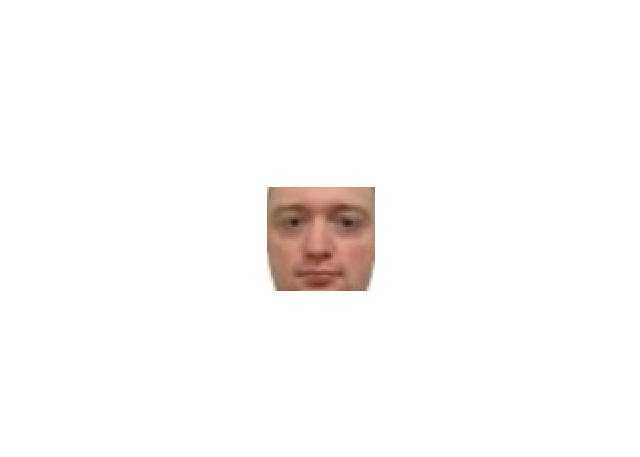
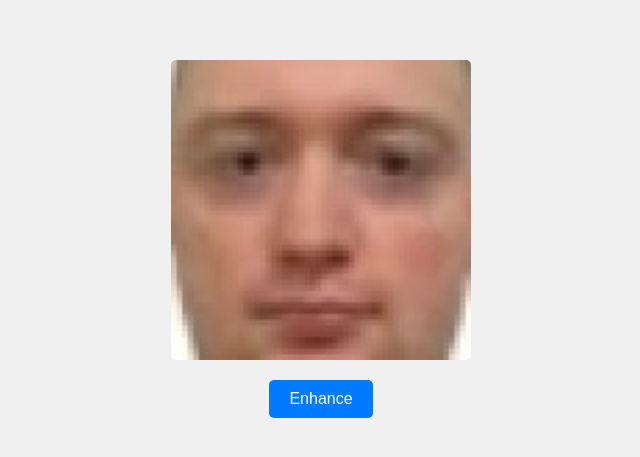
Before and after one commit to nmmatthews/nickmatt, a plain HTML site: page index.html in a window 1280 px wide. Shown: the part 161-618 px from the top of the page, without its empty margins (319-959 px from the left). Drawn offline with Linux system fonts and the light colour scheme.

Commit message:
what I spent my time doing after work today

```diff
--- /dev/null
+++ b/content/styles.css
@@ -0,0 +1,36 @@
+html, body {
+    height: 100%;
+    margin: 0;
+    display: flex;
+    justify-content: center;
+    align-items: center;
+    background-color: #f0f0f0;
+}
+
+.container {
+    display: flex;
+    flex-direction: column;
+    align-items: center;
+    text-align: center;
+}
+
+#toggleImage {
+    width: 300px;
+    height: 300px;
+    border-radius: 5px;
+}
+
+button {
+    margin-top: 20px;
+    padding: 10px 20px;
+    font-size: 16px;
+    cursor: pointer;
+    background-color: #007BFF;
+    color: white;
+    border: none;
+    border-radius: 5px;
+}
+
+button:hover {
+    background-color: #0056b3;
+}
--- a/index.html
+++ b/index.html
@@ -5,10 +5,14 @@
     <meta charset="UTF-8">
     <meta name="viewport" content="width=device-width, initial-scale=1.0">
     <title>nickmatt</title>
-    <link rel="stylesheet" href="src/styles.css">
+    <link rel="stylesheet" href="content/styles.css">
     <link rel="icon" href="img/bruh.jpg" type="image/jpg">
 </head>
 <body>
-    <img src="img/bruh.jpg" alt="bruh">
+    <div class="container">
+        <img id="toggleImage" src="img/bruh.jpg" alt="bruh">
+        <button id="toggleButton">Enhance</button>
+    </div>
+    <script src="src/scripts.js"></script>
 </body>
 </html>
--- /dev/null
+++ b/src/scripts.js
@@ -0,0 +1,14 @@
+document.getElementById('toggleButton').addEventListener('click', function() {
+    const image = document.getElementById('toggleImage');
+    const button = document.getElementById('toggleButton');
+
+    console.log(image);
+    console.log(button);
+    if (image.src.includes('bruh.jpg')) {
+        image.src = 'img/SHORDAN.jpg';
+        button.textContent = 'Revert';
+    } else {
+        image.src = 'img/bruh.jpg';
+        button.textContent = 'Enhance';
+    }
+});
--- a/src/styles.css
+++ /dev/null
@@ -1,13 +0,0 @@
-/* styles.css */
-body, html {
-    height: 100%;
-    margin: 0;
-    display: flex;
-    justify-content: center;
-    align-items: center;
-}
-
-img {
-    max-width: 100%;
-    max-height: 100%;
-}
```
Also changed, not shown: img/SHORDAN.JPG (added).
